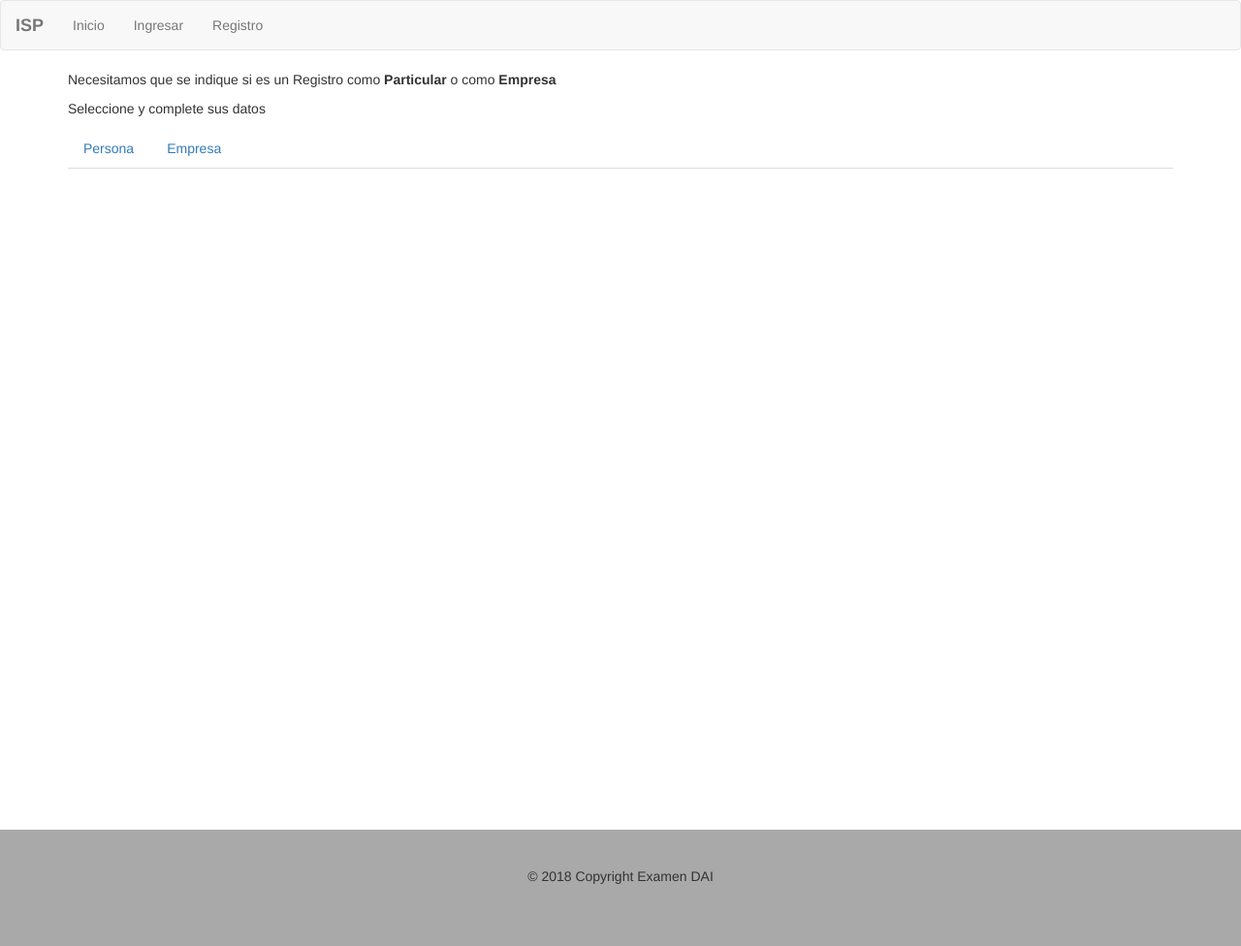
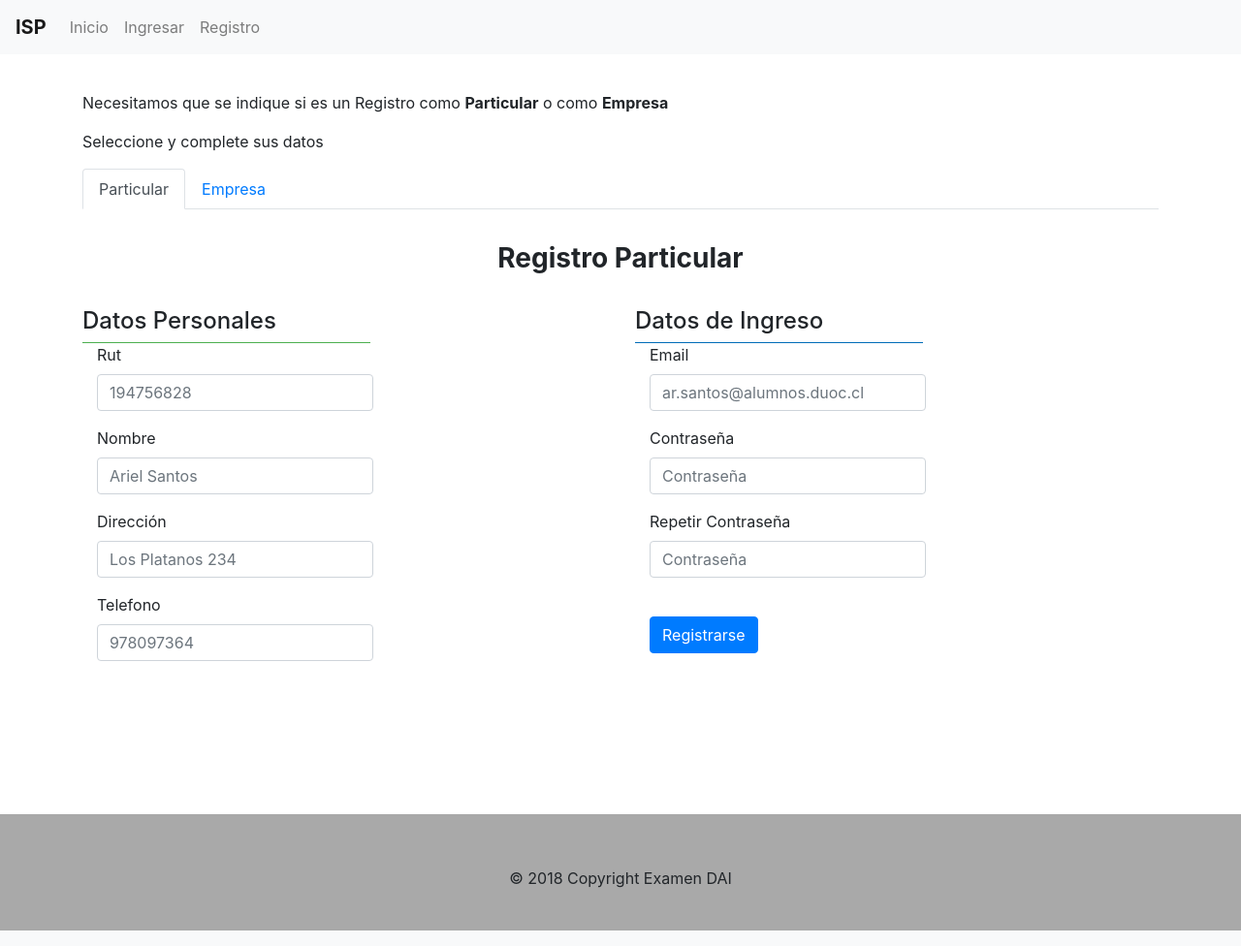
Before and after one commit to ArielSantosR/ExamenDAI, a PHP site: page /registro.php in a window 1280 px wide. Shown: the whole page at 97% size. Run offline with PHP 8.4, Linux system fonts and the light colour scheme.

Commit message:
arreglo header y un como de editardatos

```diff
--- a/Vista/footer.php
+++ b/Vista/footer.php
@@ -7,10 +7,9 @@
     <!-- Copyright -->
 </footer>
 
-	<script src="https://ajax.googleapis.com/ajax/libs/jquery/3.3.1/jquery.min.js"></script>
-	<script src="https://maxcdn.bootstrapcdn.com/bootstrap/3.3.7/js/bootstrap.min.js"></script>
+
 	<script src="https://code.jquery.com/jquery-3.3.1.slim.min.js" integrity="sha384-q8i/X+965DzO0rT7abK41JStQIAqVgRVzpbzo5smXKp4YfRvH+8abtTE1Pi6jizo" crossorigin="anonymous"></script>
-
-<script src="https://stackpath.bootstrapcdn.com/bootstrap/4.1.1/js/bootstrap.min.js" integrity="sha384-smHYKdLADwkXOn1EmN1qk/HfnUcbVRZyYmZ4qpPea6sjB/pTJ0euyQp0Mk8ck+5T" crossorigin="anonymous"></script>
+	<script src="https://cdnjs.cloudflare.com/ajax/libs/popper.js/1.14.3/umd/popper.min.js" integrity="sha384-ZMP7rVo3mIykV+2+9J3UJ46jBk0WLaUAdn689aCwoqbBJiSnjAK/l8WvCWPIPm49" crossorigin="anonymous"></script>
+	<script src="https://stackpath.bootstrapcdn.com/bootstrap/4.1.2/js/bootstrap.min.js" integrity="sha384-o+RDsa0aLu++PJvFqy8fFScvbHFLtbvScb8AjopnFD+iEQ7wo/CG0xlczd+2O/em" crossorigin="anonymous"></script>
 </body>
 </html>
--- a/Vista/header.php
+++ b/Vista/header.php
@@ -5,23 +5,26 @@
 	<meta charset="UTF-8">
     <meta name="viewport" content="width=device-width, initial-scale=1.0">
     <meta http-equiv="X-UA-Compatible" content="ie=edge">
-    <link rel="stylesheet" href="https://maxcdn.bootstrapcdn.com/bootstrap/3.3.7/css/bootstrap.min.css">
+    <link rel="stylesheet" href="https://stackpath.bootstrapcdn.com/bootstrap/4.1.2/css/bootstrap.min.css" integrity="sha384-Smlep5jCw/wG7hdkwQ/Z5nLIefveQRIY9nfy6xoR1uRYBtpZgI6339F5dgvm/e9B" crossorigin="anonymous">
     <link rel="stylesheet" type="text/css" href="css/style.css">
     <link rel="shortcut icon" href="img/favicon.ico" type="image/x-icon" />
 </head>
 <body>
 
-	<nav class="navbar navbar-default">
-        <div class="container-fluid">
-          <div class="navbar-header">
-            <a class="navbar-brand" href="index.php"><strong>ISP</strong></a>
-          </div>
-          <ul class="nav navbar-nav">
-            <li ><a href="index.php">Inicio</a></li>
-            <li><a href="login.php">Ingresar</a></li>
-            <li><a href="registro.php">Registro</a></li>
-          </ul>
-        </div>
-      </nav>
 
-      <div class="container-fluid" style="min-height: 90vh;">
+      <nav class="navbar navbar-expand-lg navbar-light bg-light">
+		  <a class="navbar-brand" href="index.php"><strong>ISP</strong></a>
+		  <button class="navbar-toggler" type="button" data-toggle="collapse" data-target="#navbarNavAltMarkup" aria-controls="navbarNavAltMarkup" aria-expanded="false" aria-label="Toggle navigation">
+		    <span class="navbar-toggler-icon"></span>
+		  </button>
+		  <div class="collapse navbar-collapse" id="navbarNavAltMarkup">
+		    <div class="navbar-nav">
+		      <a class="nav-item nav-link " href="index.php">Inicio</a>
+		      <a class="nav-item nav-link" href="login.php">Ingresar</a>
+		      <a class="nav-item nav-link" href="registro.php">Registro</a>
+
+		    </div>
+		  </div>
+		</nav>
+
+      <div class="container-fluid" style="min-height: 90vh;padding-top: 3%;">
--- a/Vista/registro.php
+++ b/Vista/registro.php
@@ -16,7 +16,7 @@
 
 		<ul class="nav nav-tabs" id="myTab" role="tablist">
 	  <li class="nav-item">
-	    <a class="nav-link active" id="home-tab" data-toggle="tab" href="#home" role="tab" aria-controls="home" aria-selected="true">Persona</a>
+	    <a class="nav-link active" id="home-tab" data-toggle="tab" href="#home" role="tab" aria-controls="home" aria-selected="true">Particular</a>
 	  </li>
 	  <li class="nav-item">
 	    <a class="nav-link" id="profile-tab" data-toggle="tab" href="#profile" role="tab" aria-controls="profile" aria-selected="false">Empresa</a>
@@ -30,17 +30,20 @@
 		<form class="form-horizontal" action="../Controller/ControllerRegistroParticular.php" method="POST">
         <fieldset>
 
+
 	        <!-- Form Name -->
-	        <center><h3><strong>Registro Particular</strong></h3></center>
+	        <center><h3 style="margin: 3% 0;"><strong>Registro Particular</strong></h3></center>
 
+<div class="row">
+	        <div class="col">
 	        <!-- Text input-->
-	        <div style="border-bottom: 1px #4caf50 solid;width: 30%;margin-left: auto;margin-right: auto;">
-		        <center><h4>Datos Personales</h4></center>
+	        <div style="border-bottom: 1px #4caf50 solid;width: 55%;">
+		        <h4>Datos Personales</h4>
 		    </div>
 	        <div class="form-group">
 	          <label class="col-md-4 control-label" for="fn">Rut</label>
-	          <div class="col-md-4">
-	          <input id="txtrut" name="rutParticular" type="text" placeholder="194756828" class="form-control input-md" required="true">
+	          <div class="col-md-7">
+	          <input name="rutParticular" type="text" placeholder="194756828" class="form-control input-md" required="true">
 
 	          </div>
 	        </div>
@@ -48,8 +51,8 @@
 	        <!-- Text input-->
 	        <div class="form-group">
 	          <label class="col-md-4 control-label" for="ln">Nombre</label>
-	          <div class="col-md-4">
-	          <input id="txtnombre" name="nombreParticular" type="text" placeholder="Ariel Santos" class="form-control input-md" required="true">
+	          <div class="col-md-7">
+	          <input name="nombreParticular" type="text" placeholder="Ariel Santos" class="form-control input-md" required="true">
 
 	          </div>
 	        </div>
@@ -58,8 +61,8 @@
 	        <!-- Text input-->
 	        <div class="form-group">
 	          <label class="col-md-4 control-label" for="email">Dirección</label>
-	          <div class="col-md-4">
-	          <input id="txtemail" name="direccionParticular" type="text" placeholder="Los Platanos 234" class="form-control input-md" required="">
+	          <div class="col-md-7">
+	          <input name="direccionParticular" type="text" placeholder="Los Platanos 234" class="form-control input-md" required="">
 
 	          </div>
 	        </div>
@@ -68,22 +71,22 @@
 	        <!-- Text input-->
 	        <div class="form-group">
 	          <label class="col-md-4 control-label" for="add1">Telefono</label>
-	          <div class="col-md-4">
-	          <input id="txtnumber" name="telefonoParticular" type="number" placeholder="978097364" class="form-control input-md" required="">
+	          <div class="col-md-7">
+	          <input name="telefonoParticular" type="number" placeholder="978097364" class="form-control input-md" required="">
 
 	          </div>
 	        </div>
-
-
-	        <div style="border-bottom: 1px #006cb8 solid;width: 30%;margin-left: auto;margin-right: auto;">
-	        	<center><h4>Datos de Ingreso</h4></center>
+</div>
+<div class="col">
+	        <div style="border-bottom: 1px #006cb8 solid;width: 55%;">
+	        	<h4>Datos de Ingreso</h4>
 	        </div>
 	         <!-- Text input-->
 
 	        	<div class="form-group">
 		          <label class="col-md-4 control-label" for="email">Email</label>
-		          <div class="col-md-4">
-		          <input id="txtemail" name="emailParticular" type="text" placeholder="ar.santos@alumnos.duoc.cl" class="form-control input-md" required="">
+		          <div class="col-md-7">
+		          <input name="emailParticular" type="text" placeholder="ar.santos@alumnos.duoc.cl" class="form-control input-md" required="">
 
 		          </div>
 		        </div>
@@ -91,8 +94,8 @@
 		         <!-- Text input-->
 		        <div class="form-group">
 		          <label class="col-md-4 control-label" for="cmpny">Contraseña</label>
-		          <div class="col-md-4">
-		          <input id="txtcontrasena" name="passParticular" type="password" placeholder="Contraseña" class="form-control input-md" required="">
+		          <div class="col-md-7">
+		          <input name="passParticular" type="password" placeholder="Contraseña" class="form-control input-md" required="">
 
 		          </div>
 		        </div>
@@ -100,8 +103,8 @@
 		         <!-- Text input-->
 		        <div class="form-group">
 		          <label class="col-md-4 control-label" for="cmpny">Repetir Contraseña</label>
-		          <div class="col-md-4">
-		          <input id="txtcontrasena" name="repetPassParticular" type="password" placeholder="Contraseña" class="form-control input-md" required="">
+		          <div class="col-md-7">
+		          <input name="repetPassParticular" type="password" placeholder="Contraseña" class="form-control input-md" required="">
 
 		          </div>
 		        </div>
@@ -110,11 +113,13 @@
 	        <!-- Button -->
 	        <div class="form-group">
 	          <label class="col-md-4 control-label" for="registro"></label>
-	          <div class="col-md-4">
+	          <div class="col-md-7">
 	          	<input type="submit" name="RegistroParticular" value="Registrarse" class="btn btn-primary">
 	          </div>
 	        </div>
+</div>
 
+        </div>
         </fieldset>
         </form>
 
@@ -125,16 +130,19 @@
         <fieldset>
 
 	        <!-- Form Name -->
-	        <center><h3><strong>Registro Empresa</strong></h3></center>
+	        <center><h3 style="margin: 3% 0;"><strong>Registro Empresa</strong></h3></center>
 
+	        <div class="row">
 	        <!-- Text input-->
-	        <div style="border-bottom: 1px #4caf50 solid;width: 30%;margin-left: auto;margin-right: auto;">
-	        	<center><h4>Datos Empresa</h4></center>
+	        <div class="col">
+
+	        <div style="border-bottom: 1px #4caf50 solid;width: 90%;">
+	        	<h4>Datos Empresa</h4>
 	        </div>
 	        <div class="form-group">
 	          <label class="col-md-4 control-label" for="fn">Rut</label>
-	          <div class="col-md-4">
-	          <input id="txtrut" name="rutEmpresa" type="text" placeholder="194756828" class="form-control input-md" required="true">
+	          <div class="col-md-9">
+	          <input name="rutEmpresa" type="text" placeholder="194756828" class="form-control input-md" required="true">
 
 	          </div>
 	        </div>
@@ -142,8 +150,8 @@
 	        <!-- Text input-->
 	        <div class="form-group">
 	          <label class="col-md-4 control-label" for="ln">Nombre</label>
-	          <div class="col-md-4">
-	          <input id="txtnombre" name="nombreEmpresa" type="text" placeholder="Fabrica Muestras A.S" class="form-control input-md" required="true">
+	          <div class="col-md-9">
+	          <input name="nombreEmpresa" type="text" placeholder="Fabrica Muestras A.S" class="form-control input-md" required="true">
 
 	          </div>
 	        </div>
@@ -152,22 +160,23 @@
 	        <!-- Text input-->
 	        <div class="form-group">
 	          <label class="col-md-4 control-label" for="email">Dirección</label>
-	          <div class="col-md-4">
-	          <input id="txtemail" name="direccionEmpresa" type="text" placeholder="Los Platanos 234" class="form-control input-md" required="">
+	          <div class="col-md-9">
+	          <input  name="direccionEmpresa" type="text" placeholder="Los Platanos 234" class="form-control input-md" required="">
 
 	          </div>
 	        </div>
 
-
-	        <div style="border-bottom: 1px #4caf50 solid;width: 30%;margin-left: auto;margin-right: auto;">
-	        	<center><h4>Persona de contacto</h4></center>
+	        </div>
+	        <div class="col">
+	        <div style="border-bottom: 1px #4caf50 solid;width: 90%;">
+	        	<h4>Persona de contacto</h4>
 	        </div>
 
 	        <!-- Text input-->
 	        <div class="form-group">
 	          <label class="col-md-4 control-label" for="fn">Rut</label>
-	          <div class="col-md-4">
-	          <input id="txtrut" name="rutContacto" type="text" placeholder="194756828" class="form-control input-md" required="true">
+	          <div class="col-md-10">
+	          <input  name="rutContacto" type="text" placeholder="194756828" class="form-control input-md" required="true">
 
 	          </div>
 	        </div>
@@ -175,8 +184,8 @@
 	        <!-- Text input-->
 	        <div class="form-group">
 	          <label class="col-md-4 control-label" for="ln">Nombre</label>
-	          <div class="col-md-4">
-	          <input id="txtnombre" name="nombreContacto" type="text" placeholder="Ariel Santos" class="form-control input-md" required="true">
+	          <div class="col-md-10">
+	          <input  name="nombreContacto" type="text" placeholder="Ariel Santos" class="form-control input-md" required="true">
 
 	          </div>
 	        </div>
@@ -184,20 +193,21 @@
 	        <!-- Text input-->
 	        <div class="form-group">
 	          <label class="col-md-4 control-label" for="add1">Telefono</label>
-	          <div class="col-md-4">
-	          <input id="txtnumber" name="telefonoContacto" type="number" placeholder="978097364" class="form-control input-md" required="">
+	          <div class="col-md-10">
+	          <input name="telefonoContacto" type="number" placeholder="978097364" class="form-control input-md" required="">
 
 	          </div>
 	        </div>
-
-	        <div style="border-bottom: 1px #006cb8 solid;width: 30%;margin-left: auto;margin-right: auto;">
-	        	<center><h4>Datos de Ingreso</h4></center>
+	        </div>
+	        <div class="col">
+	        <div style="border-bottom: 1px #006cb8 solid;width: 90%;">
+	        	<h4>Datos de Ingreso</h4>
 	        </div>
 	          <!-- Text input-->
 	        <div class="form-group">
 	          <label class="col-md-4 control-label" for="email">Email</label>
-	          <div class="col-md-4">
-	          <input id="txtemail" name="emailContacto" type="text" placeholder="ar.santos@alumnos.duoc.cl" class="form-control input-md" required="">
+	          <div class="col-md-10">
+	          <input  name="emailContacto" type="text" placeholder="ar.santos@alumnos.duoc.cl" class="form-control input-md" required="">
 
 	          </div>
 	        </div>
@@ -205,8 +215,8 @@
 	        <!-- Text input-->
 	        <div class="form-group">
 	          <label class="col-md-4 control-label" for="cmpny">Contraseña</label>
-	          <div class="col-md-4">
-	          <input id="txtcontrasena" name="contrasenaEmpresa" type="password" placeholder="Contraseña" class="form-control input-md" required="">
+	          <div class="col-md-10">
+	          <input  name="contrasenaEmpresa" type="password" placeholder="Contraseña" class="form-control input-md" required="">
 
 	          </div>
 	        </div>
@@ -214,8 +224,8 @@
 	        <!-- Text input-->
 	        <div class="form-group">
 	          <label class="col-md-4 control-label" for="cmpny">Repetir Contraseña</label>
-	          <div class="col-md-4">
-	          <input id="txtcontrasena" name="RcontrasenaEmpresa" type="password" placeholder="Contraseña" class="form-control input-md" required="">
+	          <div class="col-md-10">
+	          <input  name="RcontrasenaEmpresa" type="password" placeholder="Contraseña" class="form-control input-md" required="">
 
 	          </div>
 	        </div>
@@ -223,18 +233,22 @@
 	        <!-- Button -->
 	        <div class="form-group">
 	          <label class="col-md-4 control-label" for="registro"></label>
-	          <div class="col-md-4">
+	          <div class="col-md-9">
 	          	<input type="submit" name="RegistroParticular" value="Registrarse" class="btn btn-primary">
 	          </div>
 	        </div>
+	        </div>
 
+        	</div>
         </fieldset>
         </form>
 
 	  </div>
 
 	</div>
-	</div>
+
+
+</div>
 
 
 
```
Also changed, not shown: Vista/editarCuenta.php (added, +73 -0 lines), Vista/headerInicio.php (+20 -20 lines).
